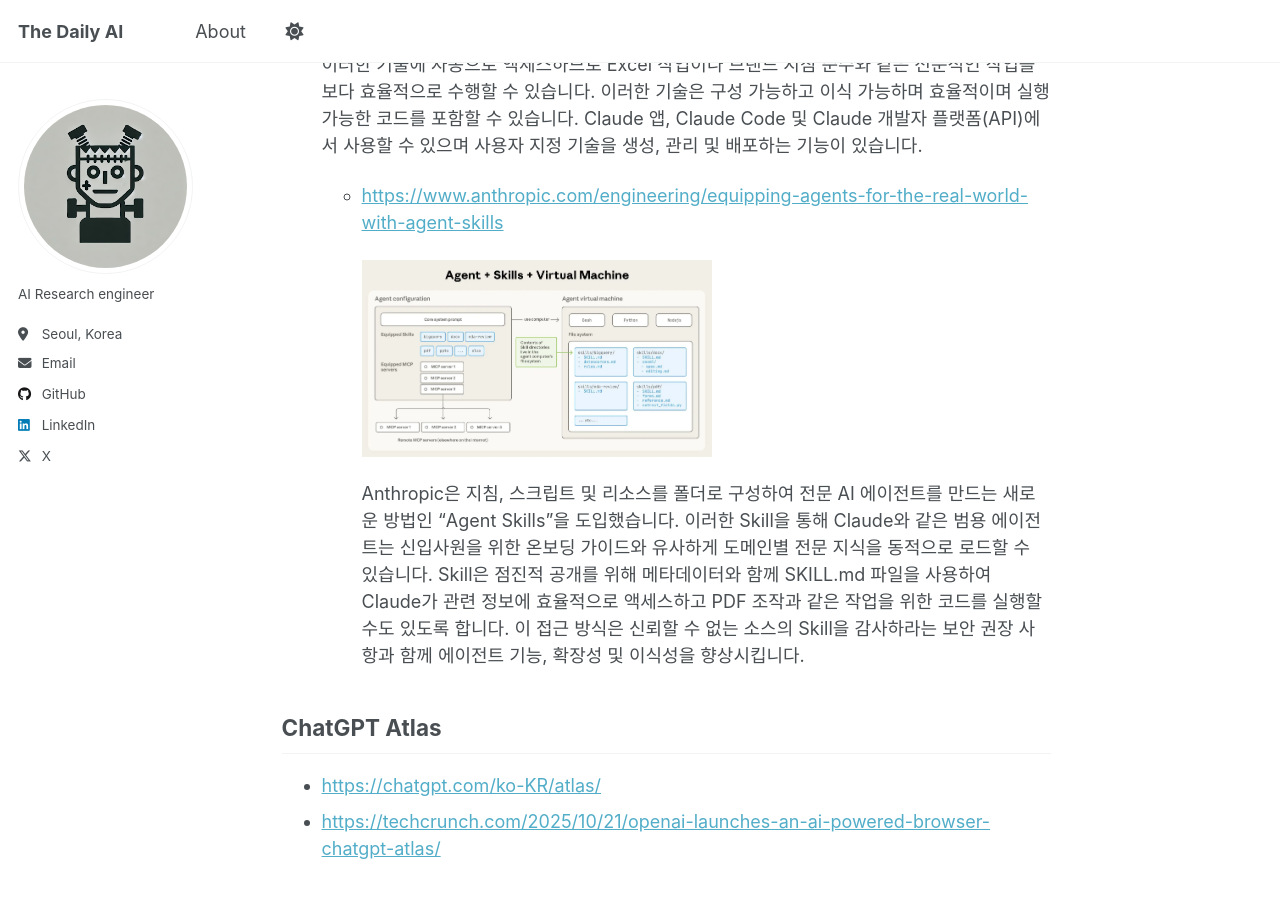
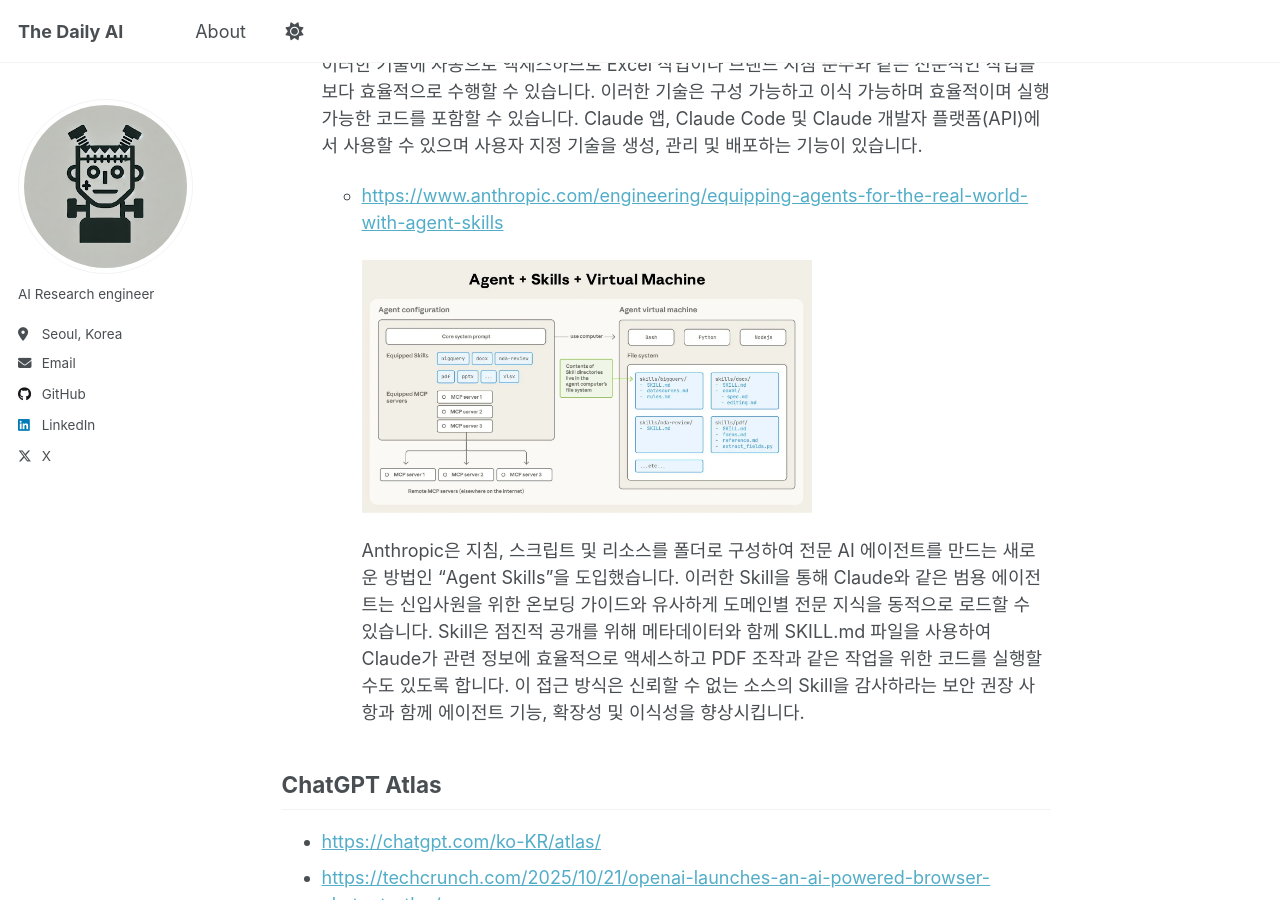
Before and after one commit to parameterfreak/parameterfreak.github.io, a Jekyll site: the page built from _posts/2025-10-29-ai-weekly-picks.md, in a window 1280 px wide and 900 px high, scrolled down 412 px. Built offline with Jekyll 4.4.1, drawn with Linux system fonts in a browser that asks for light colours; a script that is not in the unit is left out.

Commit message:
update 2025-10-29-ai-weekly-picks

```diff
--- a/_posts/2025-10-29-ai-weekly-picks.md
+++ b/_posts/2025-10-29-ai-weekly-picks.md
@@ -17,7 +17,7 @@
 
     - [https://www.anthropic.com/engineering/equipping-agents-for-the-real-world-with-agent-skills](https://www.anthropic.com/engineering/equipping-agents-for-the-real-world-with-agent-skills)
 
-      <img src="/images/post/weekly-picks/251029-1.png" alt="agent+skills+virtual machine" width="350"/>
+      <img src="/images/post/weekly-picks/251029-1.png" alt="agent+skills+virtual machine" width="450"/>
 
       Anthropic은 지침, 스크립트 및 리소스를 폴더로 구성하여 전문 AI 에이전트를 만드는 새로운 방법인 "Agent Skills"을 도입했습니다. 이러한 Skill을 통해 Claude와 같은 범용 에이전트는 신입사원을 위한 온보딩 가이드와 유사하게 도메인별 전문 지식을 동적으로 로드할 수 있습니다. Skill은 점진적 공개를 위해 메타데이터와 함께 SKILL.md 파일을 사용하여 Claude가 관련 정보에 효율적으로 액세스하고 PDF 조작과 같은 작업을 위한 코드를 실행할 수도 있도록 합니다. 이 접근 방식은 신뢰할 수 없는 소스의 Skill을 감사하라는 보안 권장 사항과 함께 에이전트 기능, 확장성 및 이식성을 향상시킵니다.
 
@@ -59,7 +59,7 @@
 
 - [https://pytorch.org/blog/pytorch-foundation-welcomes-ray-to-deliver-a-unified-open-source-ai-compute-stack/](https://pytorch.org/blog/pytorch-foundation-welcomes-ray-to-deliver-a-unified-open-source-ai-compute-stack/)
 
-  <img src="/images/post/weekly-picks/251029-2.png" alt="ray within the ai compute software stack" width="350"/>
+  <img src="/images/post/weekly-picks/251029-2.png" alt="ray within the ai compute software stack" width="450"/>
 
   PyTorch 재단에 Ray가 합류했습니다. Ray는 AI 워크로드를 대규모로 처리하기 위한 오픈소스 분산 컴퓨팅 프레임워크입니다. 이번 통합은 AI 컴퓨팅 스택을 통합하고 개발자가 AI 모델을 더 쉽게 확장하고 배포할 수 있도록 돕는 것을 목표로 합니다.
 
```
